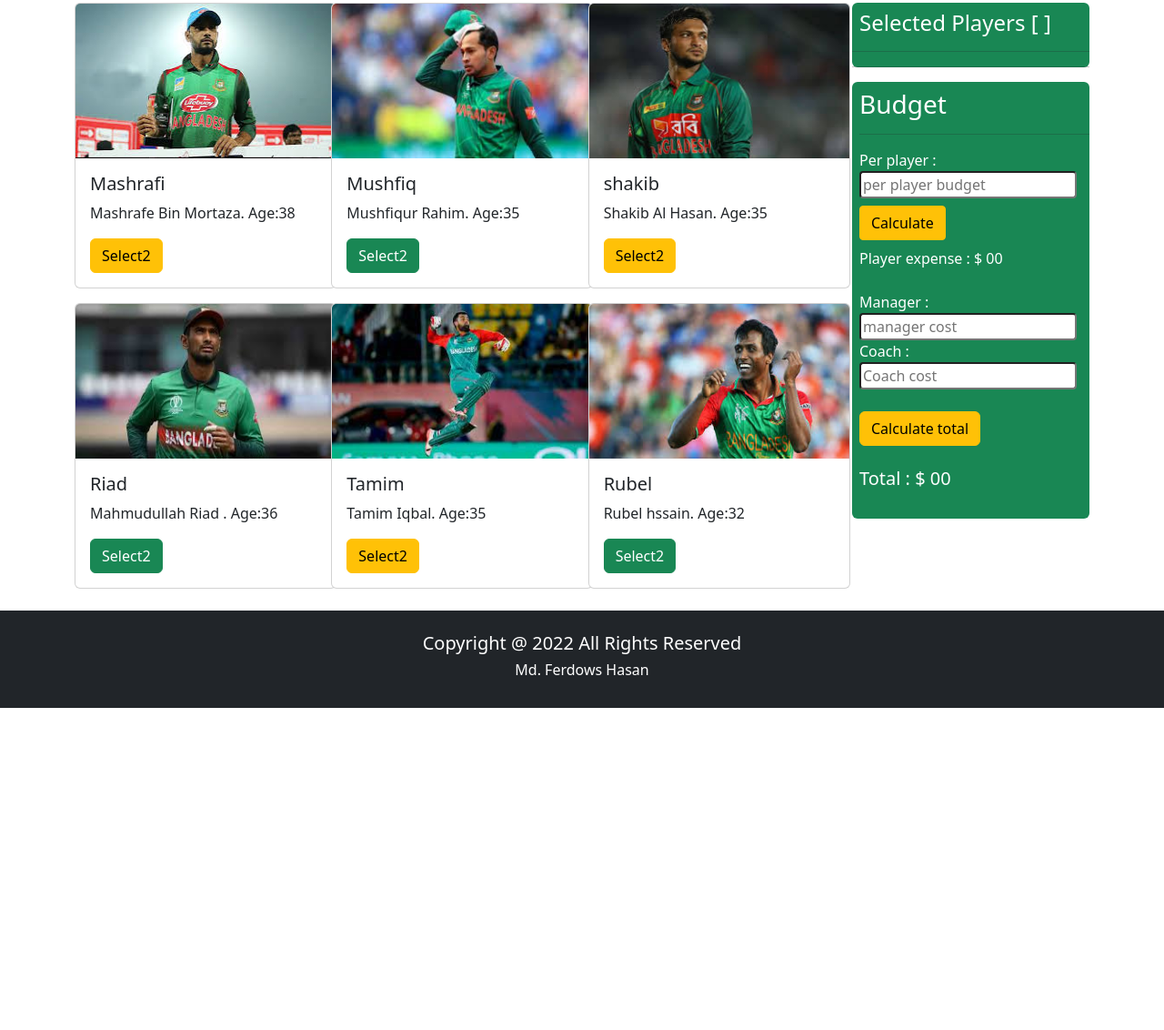
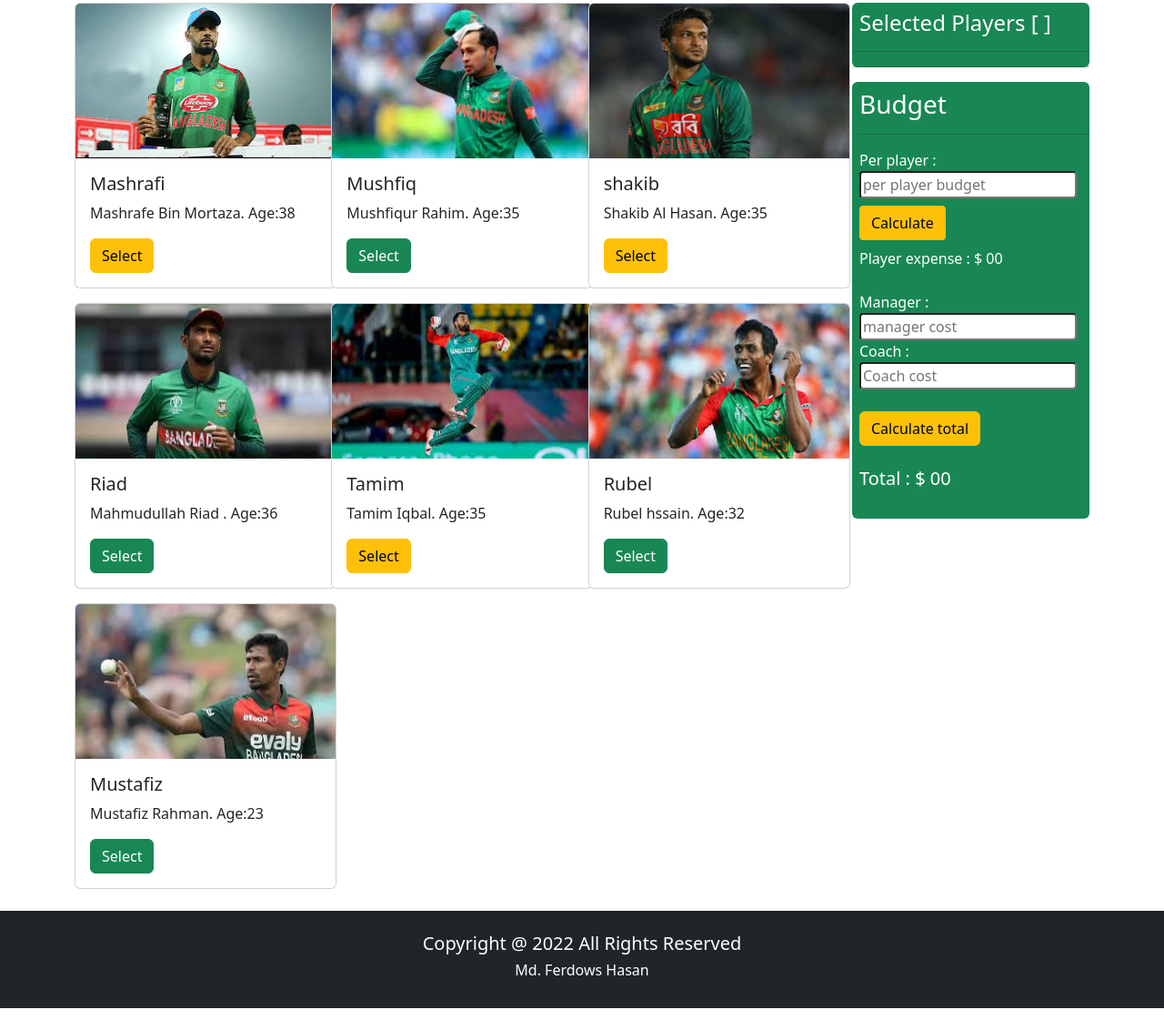
Before and after one commit to mdferdows/new-try-select-best-five, a plain HTML site: page index.html in a window 1280 px wide. Shown: the part 285-1417 px from the top of the page at 91% size. Before the commit the page ends 1087 px from the top, so only its background shows below. Drawn offline with nearby package versions, Linux system fonts and the light colour scheme.

Commit message:
player added

```diff
--- a/index.html
+++ b/index.html
@@ -52,7 +52,7 @@
                                             <p class="card-text">Mashrafe Bin Mortaza. Age:38 </p>
 
                                             <button onclick=addToSelectedPlayers(this) id="selectedPlayerMashrafi"
-                                                class="btn btn-warning">Select2</button>
+                                                class="btn btn-warning">Select</button>
                                         </div>
                                     </div>
                                 </div>
@@ -64,9 +64,9 @@
                                             <h5 class="card-title">Mushfiq</h5>
                                             <p class="card-text">Mushfiqur Rahim. Age:35</p>
                                             <!-- <a href="#" id="selectedPlayerMushfiq" class="btn btn-success"
-                                                onclick=addToSelectedPlayers(this)>Select2</a> -->
+                                                onclick=addToSelectedPlayers(this)>Select</a> -->
                                             <button onclick=addToSelectedPlayers(this) id="selectedPlayerMushfiq"
-                                                class="btn btn-success">Select2</button>
+                                                class="btn btn-success">Select</button>
                                         </div>
                                     </div>
                                 </div>
@@ -80,7 +80,7 @@
                                             <!-- <a href="#" id="selectedPlayerShakib" class="btn btn-warning"
                                                 onclick=addToSelectedPlayers(this)>Select3</a> -->
                                             <button onclick=addToSelectedPlayers(this) id="selectedPlayerShakib"
-                                                class="btn btn-warning">Select2</button>
+                                                class="btn btn-warning">Select</button>
                                         </div>
                                     </div>
                                 </div>
@@ -94,7 +94,7 @@
                                             <!-- <a href="#" id="selectedPlayerRiad" class="btn btn-success"
                                                 onclick="addToSelectedPlayers(this)">Select4</a> -->
                                             <button onclick=addToSelectedPlayers(this) id="selectedPlayerRiad"
-                                                class="btn btn-success">Select2</button>
+                                                class="btn btn-success">Select</button>
                                         </div>
                                     </div>
                                 </div>
@@ -108,7 +108,7 @@
                                             <!-- <a href="#" id="selectedPlayerTamim" class="btn btn-warning"
                                                 onclick="addToSelectedPlayers(this)">Select5</a> -->
                                             <button onclick=addToSelectedPlayers(this) id="selectedPlayerTamim"
-                                                class="btn btn-warning">Select2</button>
+                                                class="btn btn-warning">Select</button>
                                         </div>
                                     </div>
                                 </div>
@@ -122,7 +122,21 @@
                                             <!-- <a href="#" id="selectedPlayerRubel" class="btn btn-success"
                                                 onclick="addToSelectedPlayers(this)">Select6</a> -->
                                             <button onclick=addToSelectedPlayers(this) id="selectedPlayerRubel"
-                                                class="btn btn-success">Select2</button>
+                                                class="btn btn-success">Select</button>
+                                        </div>
+                                    </div>
+                                </div>
+                                <!-- card-7 -->
+                                <div class="col-md-4">
+                                    <div class="card" style="width: 18rem;">
+                                        <img src="./img/fizz.jfif" class="card-img-top" alt="..." height="170px">
+                                        <div class="card-body">
+                                            <h5 class="card-title">Mustafiz</h5>
+                                            <p class="card-text">Mustafiz Rahman. Age:23</p>
+                                            <!-- <a href="#" id="selectedPlayerRubel" class="btn btn-success"
+                                                onclick="addToSelectedPlayers(this)">Select6</a> -->
+                                            <button onclick=addToSelectedPlayers(this) id="selectedPlayerMustafiz"
+                                                class="btn btn-success">Select</button>
                                         </div>
                                     </div>
                                 </div>
```
Also changed, not shown: img/fizz.jfif (added).
